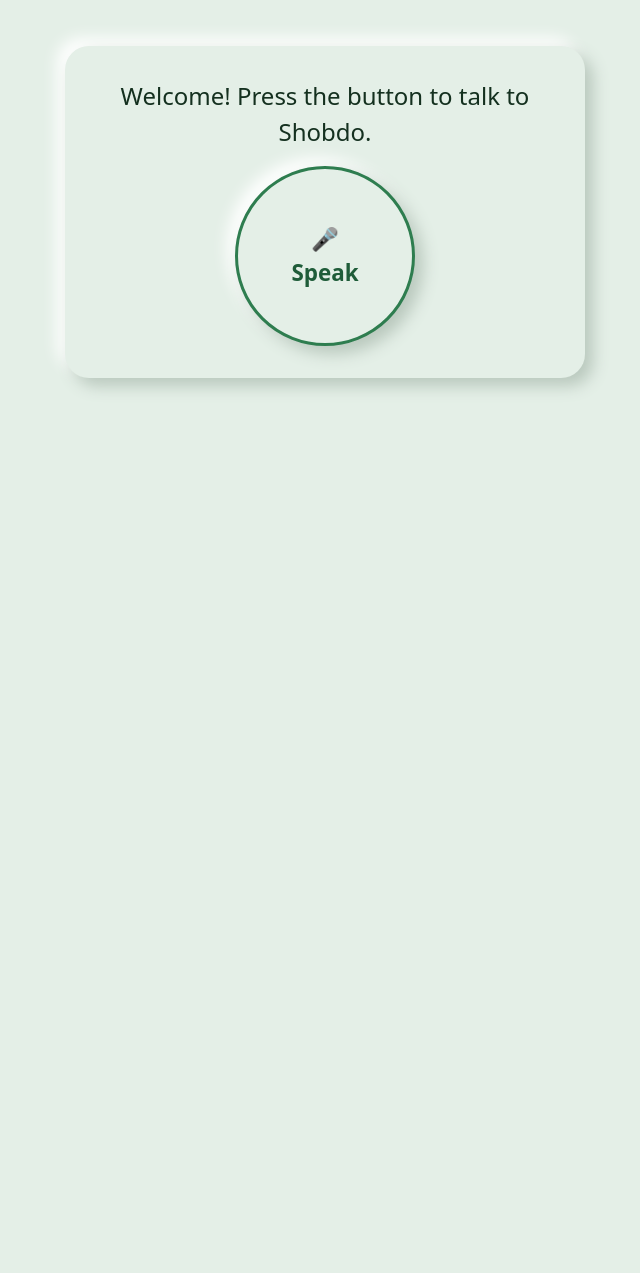
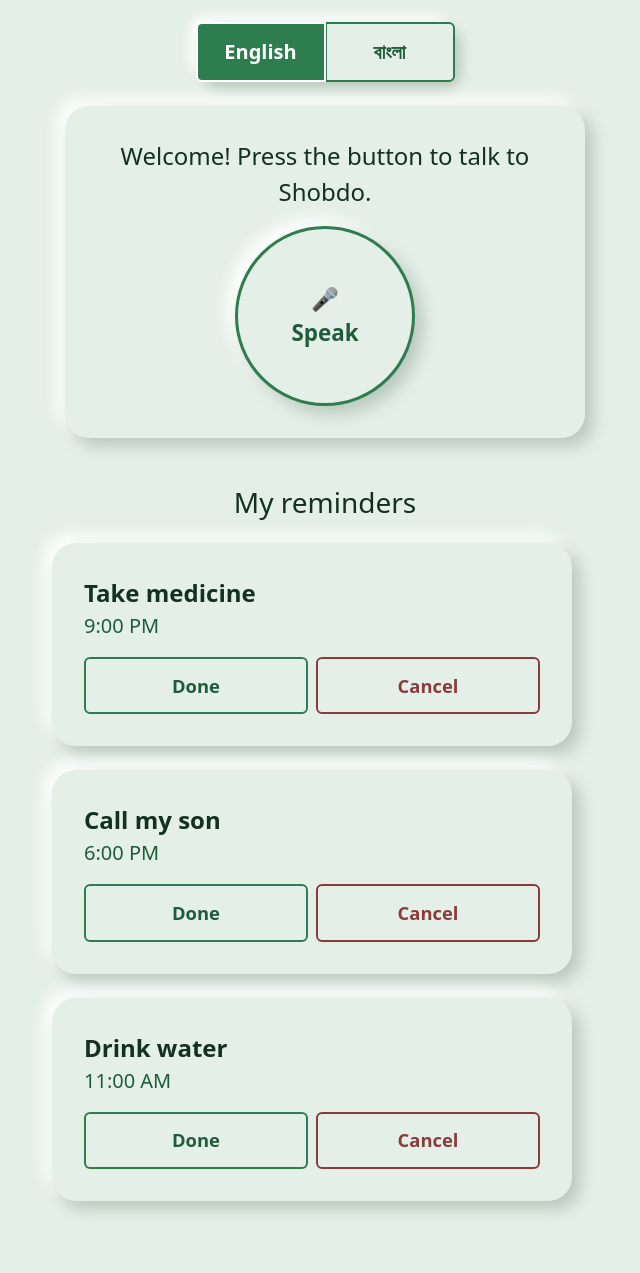
Before and after one commit to Eshka1/-Shobdo-A-Voice-First-Assistant, a Flask app: page / in a window 1280 px wide. Shown: the part 74-1347 px from the top of the page, without its empty margins (315-955 px from the left). Before the commit the page ends 465 px from the top, so only its background shows below. Run offline with Flask 3, Linux system fonts and the light colour scheme; some libraries are stand-ins or nearby versions.

Commit message:
Add reminder section with sample data

```diff
--- a/app/routes/pages.py
+++ b/app/routes/pages.py
@@ -3,8 +3,15 @@
 
 pages_bp = Blueprint("pages", __name__, template_folder="../../templates")
 
+# Temporary sample data, replaced by real reminders from the database later
+SAMPLE_REMINDERS = [
+    {"task": "Take medicine", "time": "9:00 PM"},
+    {"task": "Call my son", "time": "6:00 PM"},
+    {"task": "Drink water", "time": "11:00 AM"},
+]
+
 
 @pages_bp.route("/")
 @limiter.exempt
 def home():
-    return render_template("index.html")
+    return render_template("index.html", reminders=SAMPLE_REMINDERS)
--- a/static/css/style.css
+++ b/static/css/style.css
@@ -43,3 +43,73 @@
     outline: 4px solid var(--green);
     outline-offset: 6px;
 }
+
+.lang-switch {
+    border-radius: 16px;
+    box-shadow: 6px 6px 12px var(--shadow-dark),
+        -6px -6px 12px var(--shadow-light);
+}
+
+.lang-btn {
+    min-width: 130px;
+    padding: 0.8rem 1.2rem;
+    font-size: 1.25rem;
+    font-weight: 600;
+    color: var(--green-dark);
+    background: var(--bg);
+    border: 2px solid var(--green);
+}
+
+.btn-check:checked+.lang-btn {
+    background: var(--green);
+    color: #ffffff;
+}
+
+.btn-check:focus-visible+.lang-btn {
+    outline: 4px solid var(--green);
+    outline-offset: 4px;
+}
+
+.reminder-card {
+    text-align: left;
+}
+
+.reminder-task {
+    font-size: 1.5rem;
+    font-weight: 700;
+}
+
+.reminder-time {
+    font-size: 1.25rem;
+    color: var(--green-dark);
+}
+
+.action-btn {
+    flex: 1;
+    padding: 0.8rem;
+    font-size: 1.15rem;
+    font-weight: 600;
+    color: var(--green-dark);
+    background: var(--bg);
+    border: 2px solid var(--green);
+}
+
+.action-btn:hover {
+    background: var(--green);
+    color: #ffffff;
+}
+
+.action-btn:focus-visible {
+    outline: 4px solid var(--green);
+    outline-offset: 3px;
+}
+
+.action-cancel {
+    color: #8a3b3b;
+    border-color: #8a3b3b;
+}
+
+.action-cancel:hover {
+    background: #8a3b3b;
+    color: #ffffff;
+}
--- a/templates/index.html
+++ b/templates/index.html
@@ -3,10 +3,39 @@
 {% block title %}Home - Shobdo{% endblock %}
 
 {% block content %}
-<div class="container text-center mt-5">
+<div class="container text-center mt-4">
+    <div class="btn-group lang-switch" role="group" aria-label="Choose language">
+        <input type="radio" class="btn-check" name="language" id="lang-en" value="en" checked>
+        <label class="btn lang-btn" for="lang-en">English</label>
+
+        <input type="radio" class="btn-check" name="language" id="lang-bn" value="bn">
+        <label class="btn lang-btn" for="lang-bn" lang="bn">বাংলা</label>
+    </div>
+</div>
+
+<div class="container text-center mt-4">
     <div class="neu-card mx-auto">
         <p class="fs-4">Welcome! Press the button to talk to Shobdo.</p>
         <button type="button" class="mic-button" aria-label="Start speaking">🎤<br>Speak</button>
     </div>
 </div>
+<section class="container mt-5 mb-5" aria-labelledby="reminders-heading">
+    <h2 id="reminders-heading" class="text-center h3 mb-4">My reminders</h2>
+    <div class="row justify-content-center">
+        <div class="col-12 col-md-8 col-lg-6">
+            {% for r in reminders %}
+            <div class="neu-card reminder-card mb-4">
+                <div class="reminder-task">{{ r.task }}</div>
+                <div class="reminder-time">{{ r.time }}</div>
+                <div class="d-flex gap-2 mt-3">
+                    <button type="button" class="btn action-btn">Done</button>
+                    <button type="button" class="btn action-btn action-cancel">Cancel</button>
+                </div>
+            </div>
+            {% else %}
+            <p class="text-center fs-5">No reminders yet.</p>
+            {% endfor %}
+        </div>
+    </div>
+</section>
 {% endblock %}
```
